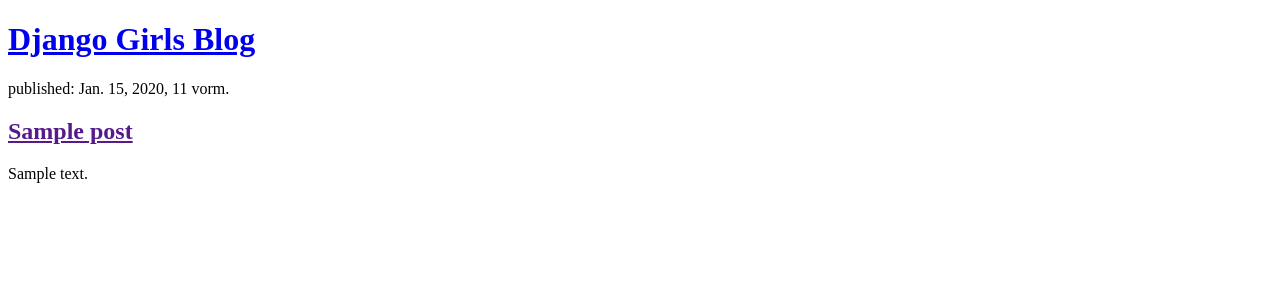
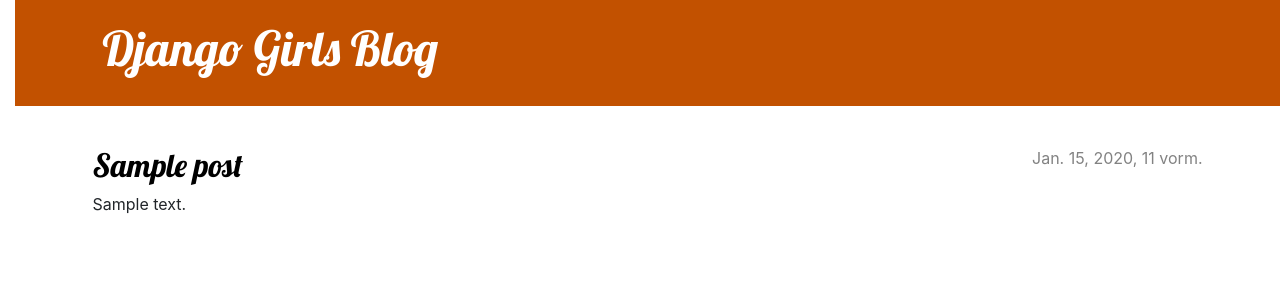
Before and after one commit to DanielRolfs/django-blog, a Django app: page / in a window 1280 px wide. Shown: the top 300 px of the page. Run offline with Django 3.2, Linux system fonts and the light colour scheme; tables that the repository leaves empty hold one stand-in row (values such as "Sample post").

Commit message:
css addet

```diff
--- /dev/null
+++ b/blog/static/css/blog.css
@@ -0,0 +1,79 @@
+h1 a, h2 a {
+    color: #C25100;
+    font-family: 'Lobster';
+}
+
+body {
+    padding-left: 15px;
+}
+
+.page-header {
+    background-color: #C25100;
+    margin-top: 0;
+    margin-bottom: 40px;
+    padding: 20px 20px 20px 40px;
+}
+
+.page-header h1,
+.page-header h1 a,
+.page-header h1 a:visited,
+.page-header h1 a:active {
+    color: #ffffff;
+    font-size: 36pt;
+    text-decoration: none;
+}
+
+h1,
+h2,
+h3,
+h4 {
+    font-family: 'Lobster', cursive;
+}
+
+.date {
+    color: #828282;
+}
+
+.save {
+    float: right;
+}
+
+.post-form textarea,
+.post-form input {
+    width: 100%;
+}
+
+.top-menu,
+.top-menu:hover,
+.top-menu:visited {
+    color: #ffffff;
+    float: right;
+    font-size: 26pt;
+    margin-right: 20px;
+}
+
+.post {
+    margin-bottom: 70px;
+}
+
+.post h2 a,
+.post h2 a:visited {
+    color: #000000;
+}
+
+.post > .date,
+.post > .actions {
+    float: right;
+}
+
+.btn-default,
+.btn-default:visited {
+    color: #C25100;
+    background: none;
+    border-color: #C25100;
+}
+
+.btn-default:hover {
+    color: #FFFFFF;
+    background-color: #C25100;
+}
--- a/blog/templates/blog/post_list.html
+++ b/blog/templates/blog/post_list.html
@@ -1,20 +1,40 @@
+{% load static %}
 <!DOCTYPE html>
 <html>
   <head>
     <title>Django Girls blog</title>
+    <link
+      rel="stylesheet"
+      href="https://cdn.jsdelivr.net/npm/bootstrap@4.5.3/dist/css/bootstrap.min.css"
+      integrity="sha384-TX8t27EcRE3e/ihU7zmQxVncDAy5uIKz4rEkgIXeMed4M0jlfIDPvg6uqKI2xXr2"
+      crossorigin="anonymous"
+    />
+    <link rel="stylesheet" href="{% static 'css/blog.css' %}" />
+    <link
+      href="//fonts.googleapis.com/css?family=Lobster&subset=latin,latin-ext"
+      rel="stylesheet"
+      type="text/css"
+    />
   </head>
   <body>
-        <header>
+    <header class="page-header">
+      <div class="container">
         <h1><a href="/">Django Girls Blog</a></h1>
+      </div>
     </header>
 
+    <main class="container">
+      <div class="row">
+        <div class="col">
           {% for post in posts %}
-    <article>
-        <time>published: {{ post.published_date }}</time>
+          <article class="post">
+            <time class="date"> {{ post.published_date }} </time>
             <h2><a href="">{{ post.title }}</a></h2>
             <p>{{ post.text|linebreaksbr }}</p>
           </article>
           {% endfor %}
-
+        </div>
+      </div>
+    </main>
   </body>
 </html>
--- a/mysite/settings.py
+++ b/mysite/settings.py
@@ -24,7 +24,7 @@
 SECRET_KEY = 'django-insecure-8bcd=vzi6r-jy#b#3_lerrlp7azfvphh$xxh=m2akf=!mb!4ck'
 
 # SECURITY WARNING: don't run with debug turned on in production!
-DEBUG = False
+DEBUG = True
 
 ALLOWED_HOSTS = ['127.0.0.1', '.pythonanywhere.com']
 
```
Lines whose indentation alone changed are shown as unchanged.
